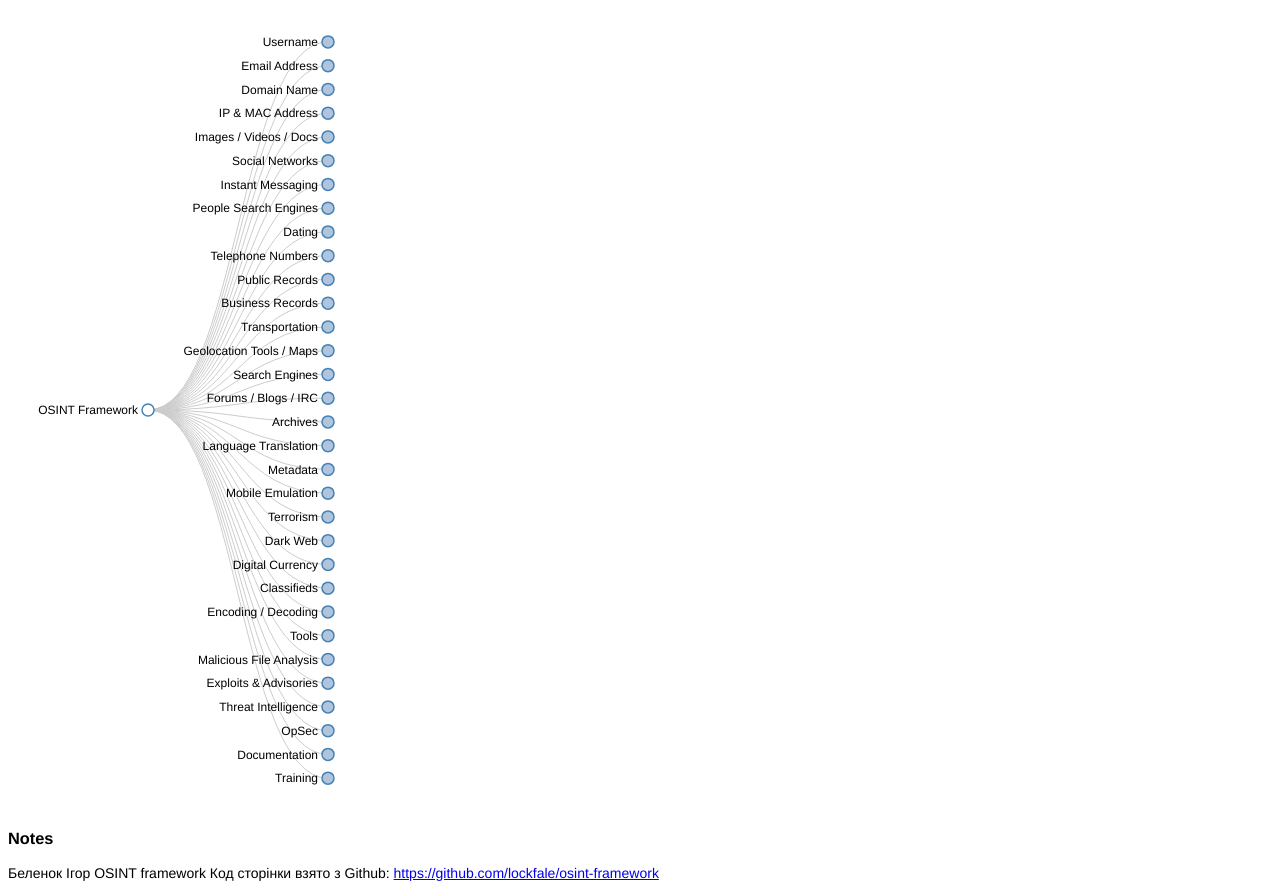
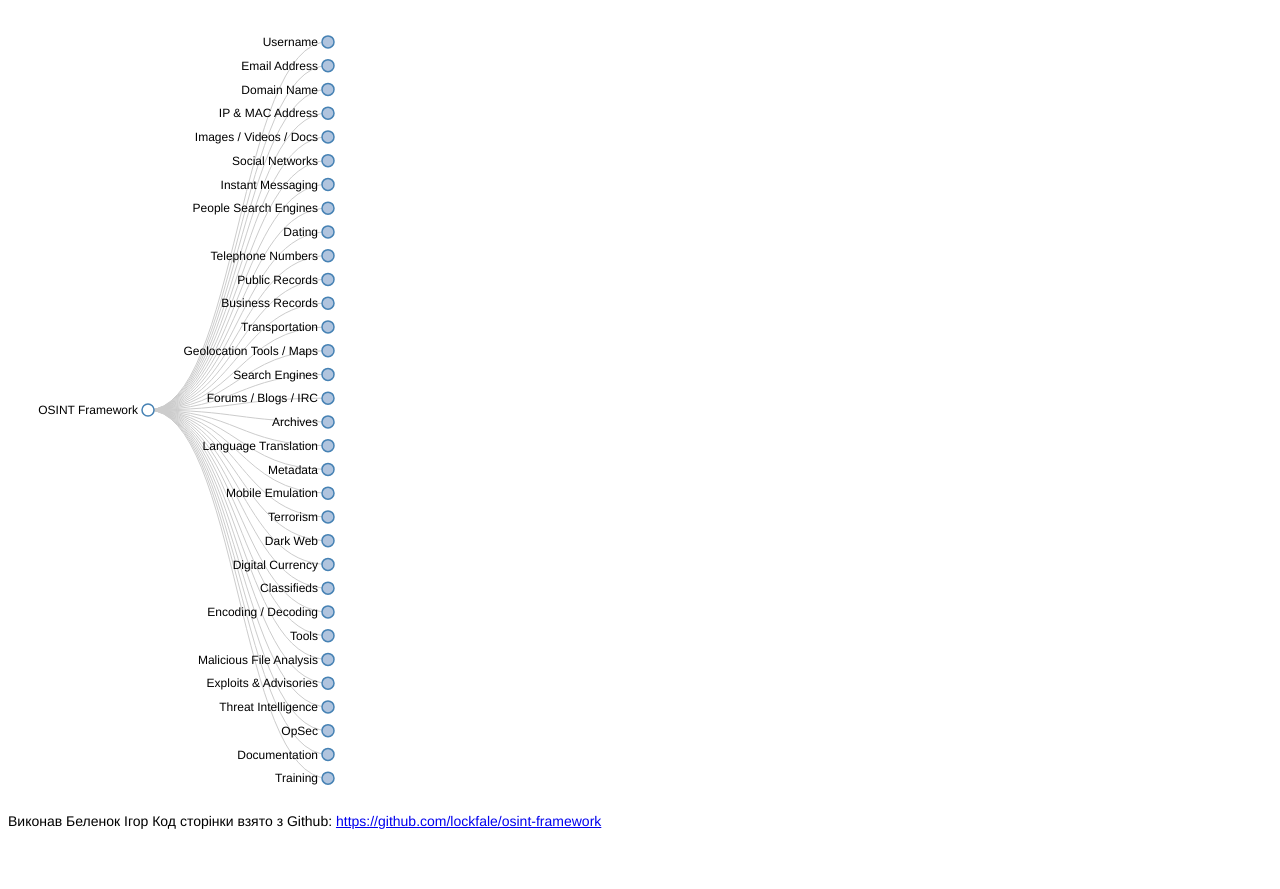
Before and after one commit to IgorBelenok/OsintFrameworkTest, a plain HTML site: page index.html in a window 1280 px wide. Shown: the part 85-974 px from the top of the page. After the commit the page ends 922 px from the top, so only its background shows below. Drawn offline with Linux system fonts and the light colour scheme.

Commit message:
Update index.html

```diff
--- a/index.html
+++ b/index.html
@@ -22,8 +22,8 @@
     (R) - Requires registration<br>
     (M) - Indicates a URL that contains the search term and the URL itself must be edited manually<br></p></div>
 
-    <h3>Notes</h3>
-    Беленок Ігор OSINT framework
+
+    Виконав Беленок Ігор
     Код сторінки взято з Github: <a href="https://github.com/lockfale/osint-framework">https://github.com/lockfale/osint-framework</a>
 
 
```
